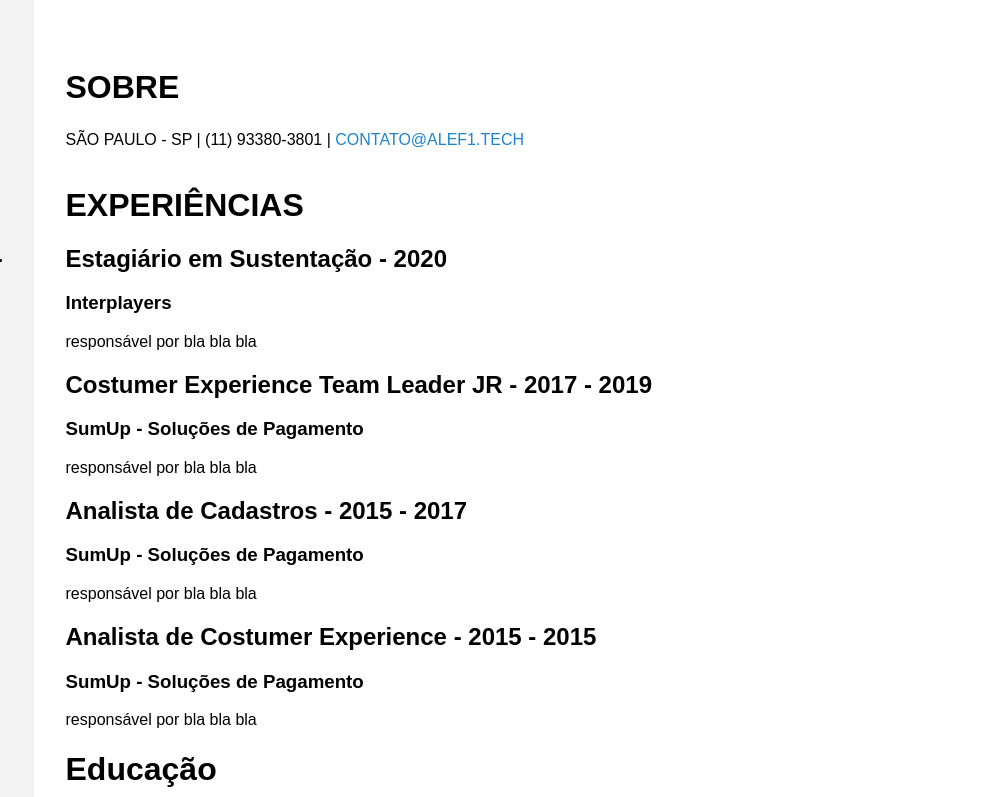
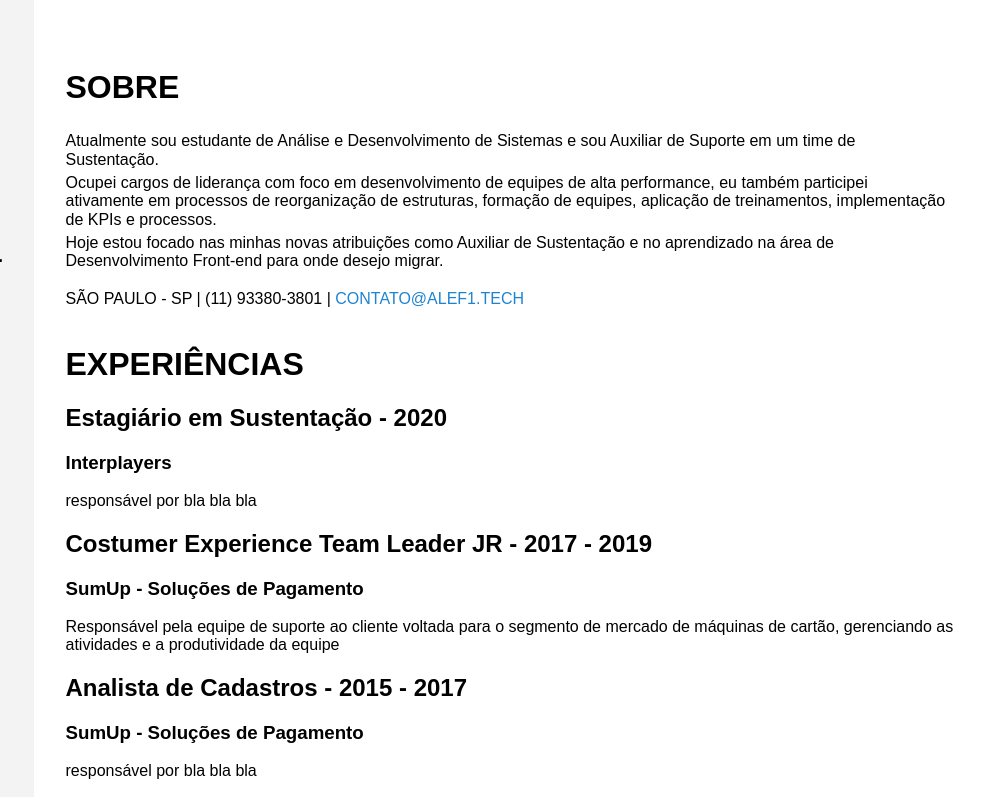
Before and after one commit to alefrocha99/alefrocha99.github.io, a plain HTML site: page index.html in a window 1280 px wide. Shown: the top 797 px of the page, 286-1280 px from the left. Drawn offline with Linux system fonts and the light colour scheme; a web font is replaced by a local one.

Commit message:
Adicionando o texto sobre e experiências

```diff
--- a/css/estilo.css
+++ b/css/estilo.css
@@ -112,6 +112,7 @@
 
 
 .sobre{
+  width: 95%;
   display: flex;
   flex-direction: column;
   align-content: center;
@@ -120,11 +121,23 @@
 
 }
 
+.sobre-titulo{
+
+}
+
+.sobre-paragrafo{
+  padding-top:0.1em;
+  margin-bottom: 0.2em;
+}
+
 .sobre-email{
   color: #1E84D0;
   text-decoration: none;
   text-transform: uppercase;
 
+}
+.sobre-contato{
+  padding-top: 1em;
 }
 .sobre-email:hover{
   border-bottom: 2px solid #1E84D0;
--- a/index.html
+++ b/index.html
@@ -62,8 +62,13 @@
 
         <section class="sobre">
           <div class="sobre-div">
-            <h1>SOBRE</h1>
-            <p>SÃO PAULO - SP | (11) 93380-3801 | <a class="sobre-email" href="mailto:contato@alef1.tech">contato@alef1.tech</a></p>
+            <h1 class="sobre-titulo">SOBRE</h1>
+            <p class="sobre-paragrafo">Atualmente sou estudante de Análise e Desenvolvimento de Sistemas
+              e sou Auxiliar de Suporte em um time de Sustentação. </p>
+            <p class="sobre-paragrafo">Ocupei cargos de liderança com foco em desenvolvimento de equipes de alta performance, eu também participei ativamente em processos de reorganização de estruturas,
+               formação de equipes, aplicação de treinamentos, implementação de KPIs e processos.</p>
+            <p class="sobre-paragrafo">Hoje estou focado nas minhas novas atribuições como Auxiliar de Sustentação e no aprendizado na área de Desenvolvimento Front-end para onde desejo migrar.</p>
+            <p class="sobre-contato">SÃO PAULO - SP | (11) 93380-3801 | <a class="sobre-email" href="mailto:contato@alef1.tech">contato@alef1.tech</a></p>
           </div>
         </section>
 
@@ -84,7 +89,8 @@
           <div class="experiencias-trabalhos">
             <h2>Costumer Experience Team Leader JR - 2017 - 2019 </h2>
             <h3>SumUp - Soluções de Pagamento</h3>
-            <p>responsável por bla bla bla</p>
+            <p>Responsável pela equipe de suporte ao cliente voltada para o segmento de mercado de máquinas de cartão,
+               gerenciando as atividades e a produtividade da equipe</p>
           </div>
 
           <div class="experiencias-trabalhos">
```
